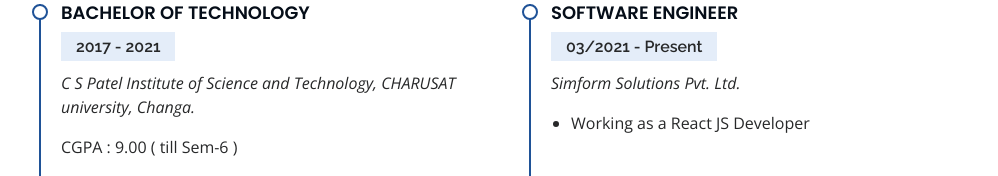
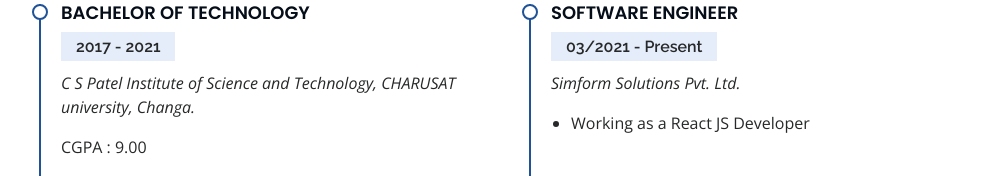
Before and after one commit to AadarshGhodasara/AadarshGhodasaraPortfolio.github.io, a plain HTML site: page index.html in a window 1280 px wide. Shown: the part 2260-2436 px from the top of the page, without its empty margins (276-1274 px from the left). Drawn offline with nearby package versions, Linux system fonts and the light colour scheme.

Commit message:
Update index.html
Update CGPA in Education section

```diff
--- a/index.html
+++ b/index.html
@@ -236,7 +236,7 @@
               <h4>Bachelor of Technology</h4>
               <h5>2017 - 2021</h5>
               <p><em>C S Patel Institute of Science and Technology, CHARUSAT university, Changa.</em></p>
-              <p>CGPA : 9.00 ( till Sem-6 )</p>
+              <p>CGPA : 9.00</p>
             </div>
             <div class="resume-item">
               <h4>HSC</h4>
```
